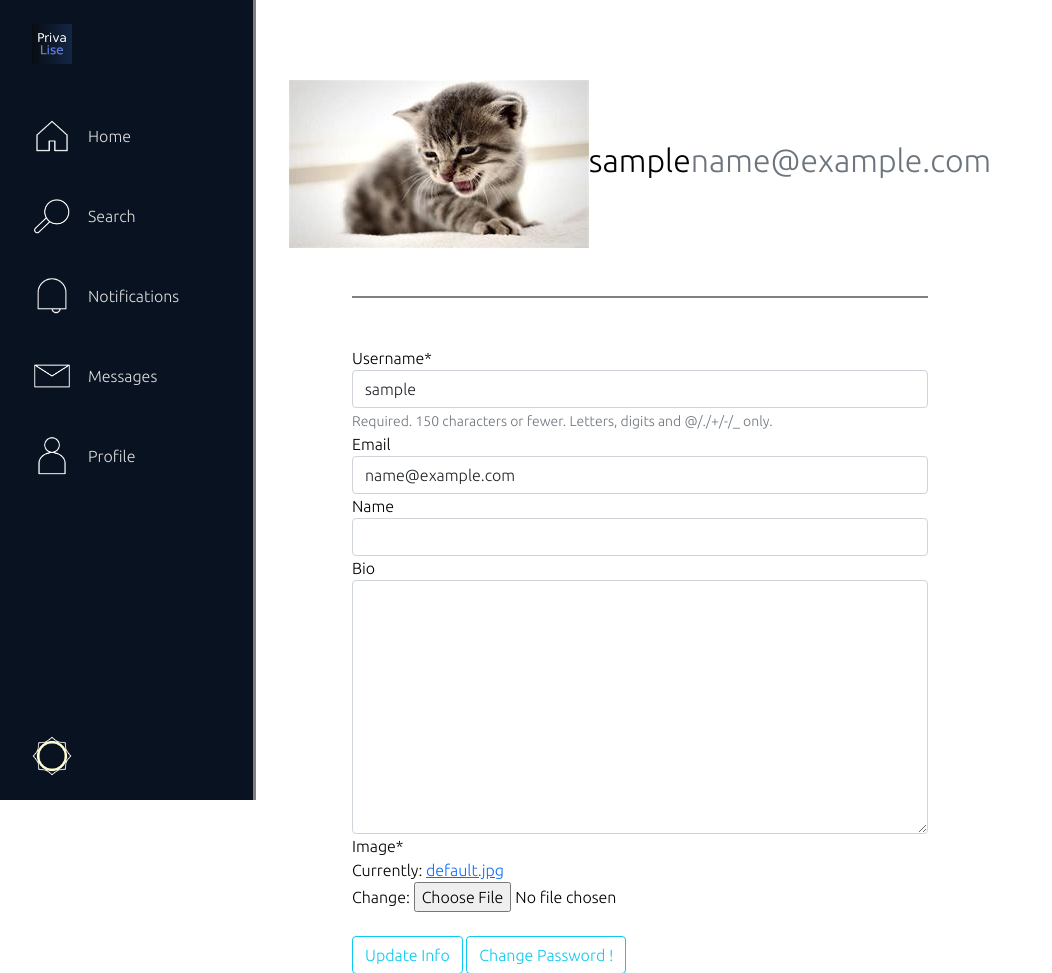
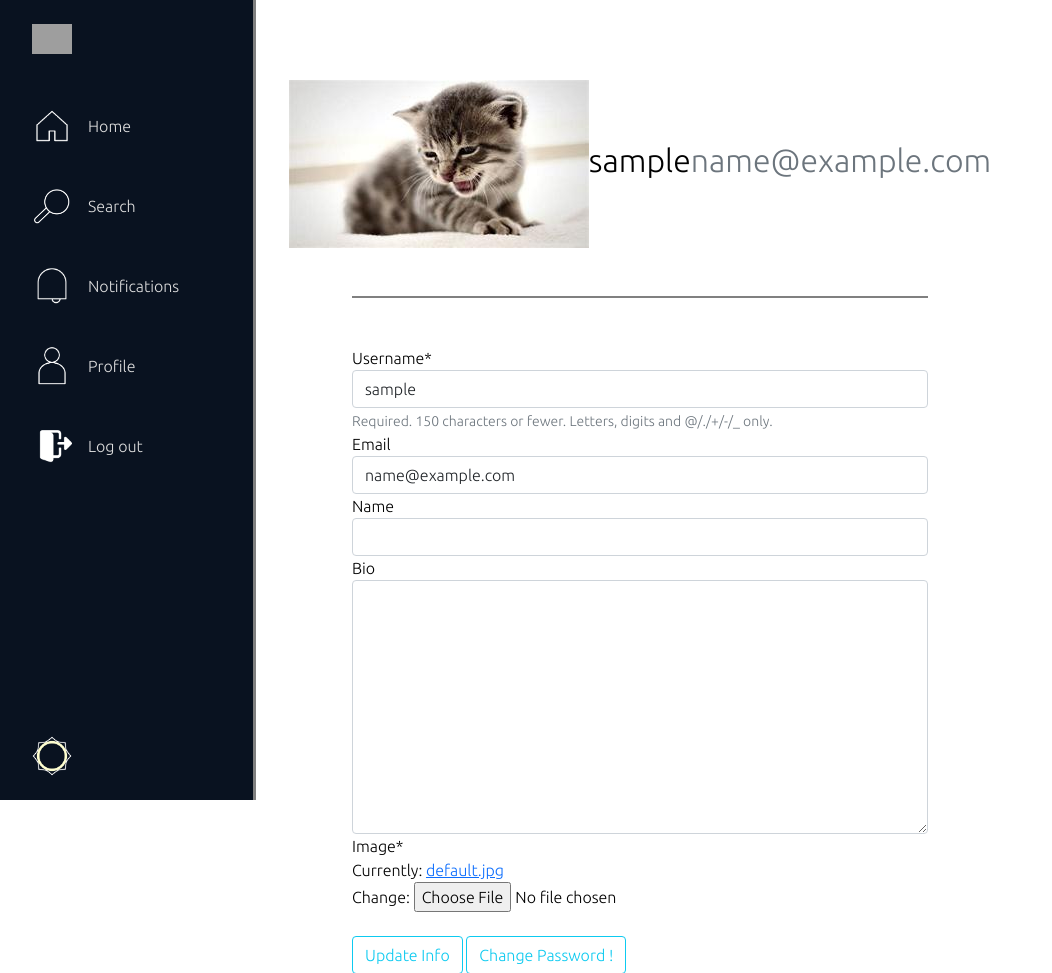
Before and after one commit to varunkmr19/social-network, a Django app: page /profile/settings in a window 1280 px wide. Shown: the top 973 px of the page, without its empty margins (0-1052 px from the left). Run offline with Django 3.2, Linux system fonts and the light colour scheme; the visitor is signed in with stand-in values (Sample User, id 1); some libraries are stand-ins or nearby versions; grey boxes are pictures that could not be loaded.

Commit message:
Added logout button
Makemigrations is not detecting the changes

```diff
--- a/privalises/posts/templates/posts/base.html
+++ b/privalises/posts/templates/posts/base.html
@@ -56,18 +56,18 @@
         </li>
 
         <li class="nav-item">
-          <a href="/dms" class="nav-link">
-            <img src="{% static 'img/message_black.png' %}" alt="Messages link icon">
-            <span class="link-text">Messages</span>
-          </a>
-        </li>
-
-        <li class="nav-item">
           <a href="{% url 'profile' request.user.id %}" class="nav-link">
             <img src="{% static 'img/user_black.png' %}" alt="Profile link icon">
             <span class="link-text">Profile</span>
           </a>
         </li>
+
+        <li class="nav-item">
+					<a href="/auth/logout" class="nav-link">
+						<img src="{% static 'img/logout_black.png' %}" alt="Logout button">
+						<span class="link-text">Log out</span>
+					</a>
+				</li>
 
         <li class="nav-item theme-selectors">
           <input type="image" id="moon" class="theme" src="{% static 'img/moon.png' %}" onclick="changetheme(this)"/>
@@ -79,11 +79,13 @@
     </nav>
     <main class="w-50 mx-auto">
       {% if messages %}
-      {% for message in messages %}
-      <div class="alert alert-{{ message.tags }}">{{ message }}</div>
-      {% endfor %}
+        {% for message in messages %}
+          <div class="alert alert-{{ message.tags }}">{{ message }}</div>
+        {% endfor %}
       {% endif %}
-      {% block content %} {% endblock content %}
+
+      {% block content %}
+      {% endblock content %}
     </main>
 
     <script
--- a/privalises/static/css/register/page.css
+++ b/privalises/static/css/register/page.css
@@ -43,6 +43,8 @@ main{
 		padding: 0;
 		padding-top: 1rem;
 		padding-bottom: 1rem;
+
+		width: auto;
 	}
 
 	.login {
--- /dev/null
+++ b/privalises/static/js/theme.js
@@ -0,0 +1,9 @@
+function changetheme(button){
+    let goto_dark = button.id=="moon";
+
+    button.className = "theme";
+    document.getElementById(goto_dark?"sun":"moon").className = "theme active";
+
+    document.getElementById("body").className = goto_dark?"dark":"";
+    document.getElementById("navbar").className = "navbar " + (goto_dark?"dark":"");
+}
```
Also changed, not shown: privalises/static/img/logout_black.png (added), privalises/static/img/placeholder.png (renamed from privalises/static/img/privalise_logo.png).
